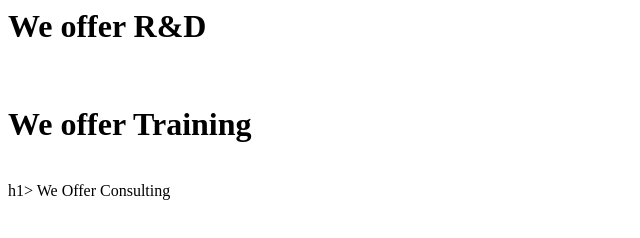
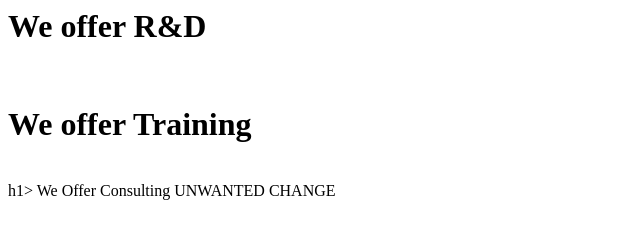
Before and after one commit to nagu1206/webapp-1230, a plain HTML site: page sdervice.html in a window 1280 px wide. Shown: the whole page, without its empty margins (0-640 px from the left). Drawn offline with Linux system fonts and the light colour scheme.

Commit message:
BAD COMMIT

```diff
--- a/sdervice.html
+++ b/sdervice.html
@@ -10,3 +10,4 @@ Our Services
 h1> We Offer Consulting</h1>
 </body>
 </html>
+UNWANTED CHANGE
```
